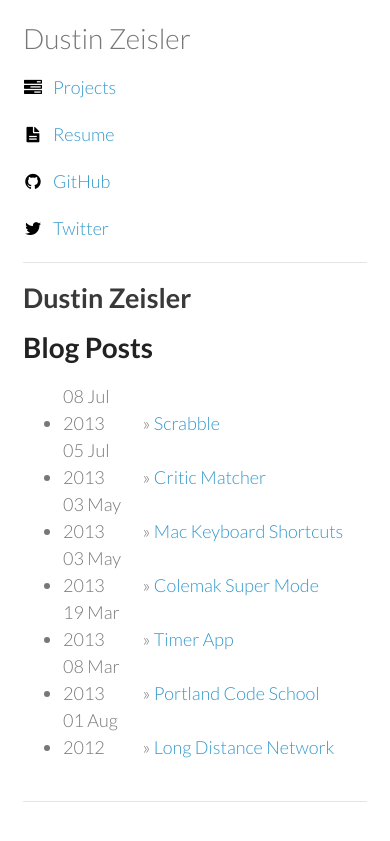
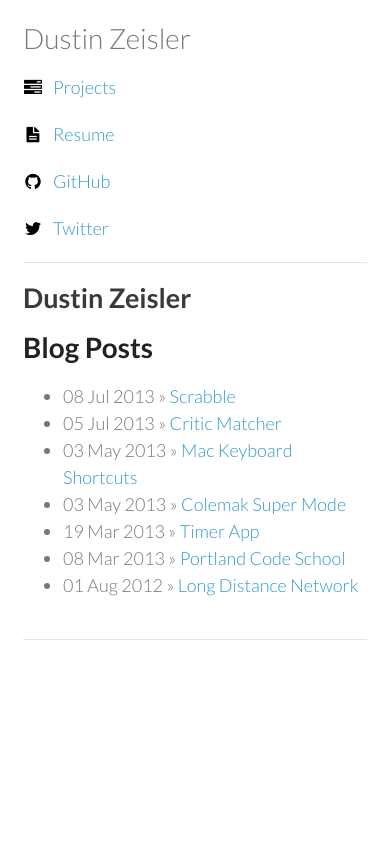
Before and after one commit to zeisler/zeisler.github.io, a Jekyll site: the page built from index.html, in a window 390 px wide. Shown: the top 841 px of the page. Built offline with Jekyll 4.4.1, drawn with Linux system fonts in a browser that asks for light colours.

Commit message:
fix mobile design for list of blog posts

```diff
--- a/stylesheets/styles.css
+++ b/stylesheets/styles.css
@@ -265,6 +265,10 @@ footer {
   header ul {
     display:none;
   }
+  #post_date {
+
+display: inline;
+}
 }
 
 @media print {
```
